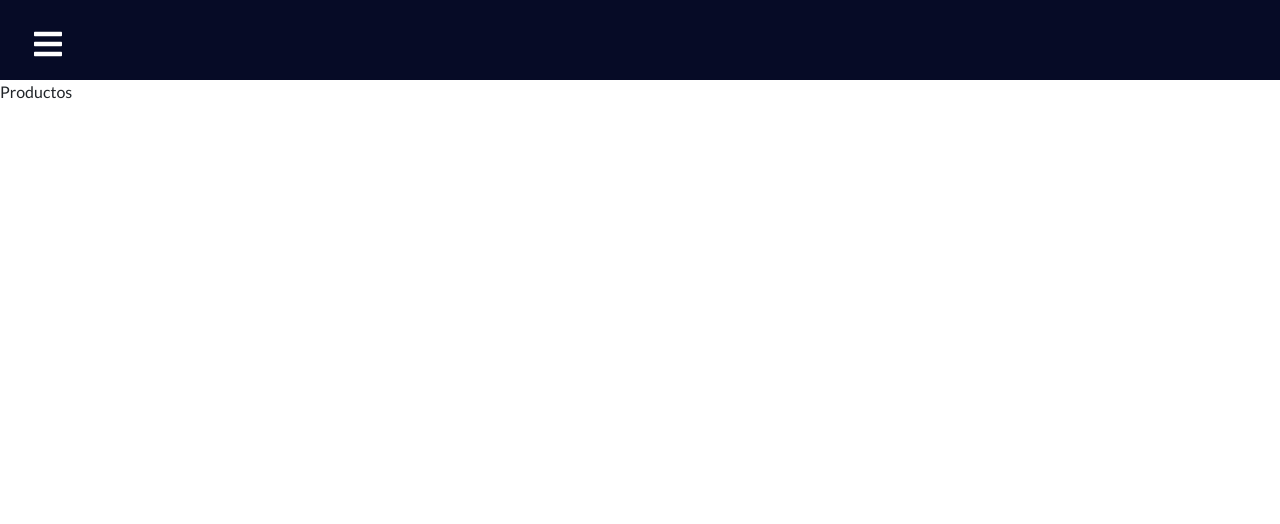
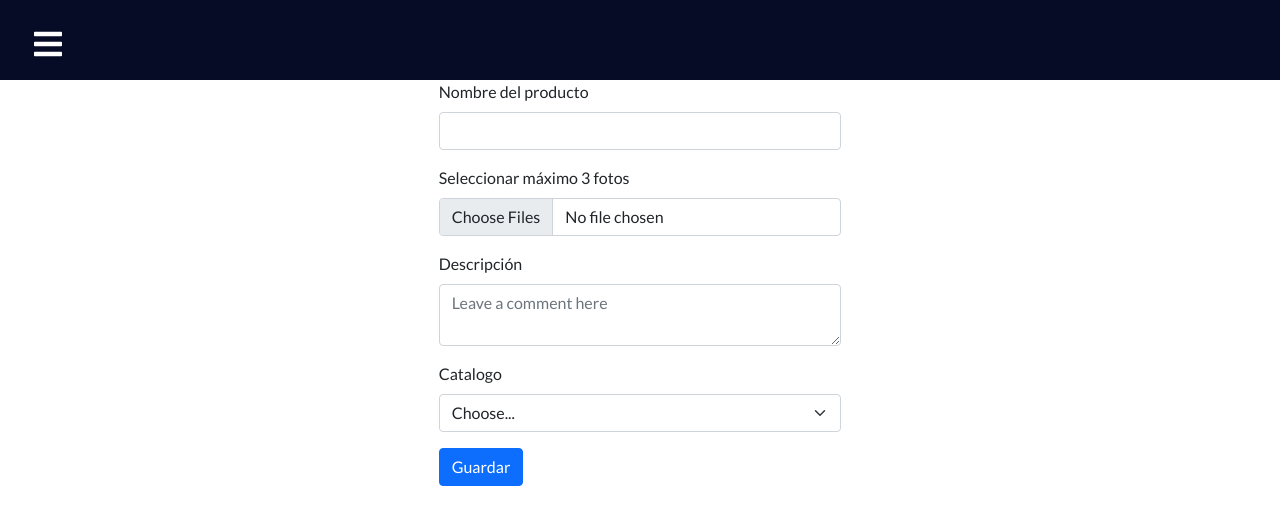
Before and after one commit to angelgarciapineda/Lenders-web-app, a React (Create React App) app: page /products in a window 1280 px wide. Shown: the top 524 px of the page. Built offline with nearby package versions, Linux system fonts and the light colour scheme.

Commit message:
Se agrego pantalla que lista todos los productos de la API

```diff
--- a/src/App.js
+++ b/src/App.js
@@ -1,10 +1,10 @@
 import Login from "./components/login/login";
 import SignUp from "./components/login/register";
-//import Home from "./components/home/home";
 import NavBar from "./components/nav-bar/NavBar";
 import { BrowserRouter as Router, Switch, Route, Link } from "react-router-dom";
 import Home from "./pages/Home";
 import Products from "./pages/Products";
+import ListProducts from "./pages/ListProducts";
 import "./App.css";
 function App() {
   return (
@@ -17,8 +17,9 @@ function App() {
         <Switch>
           <Route path="/" exact component={Home} />
           <Route path="/products" component={Products} />
-          <Route path="/signup" component={SignUp}/>
-          <Route path="/signin" component={Login}/>
+          <Route path="/signup" component={SignUp} />
+          <Route path="/signin" component={Login} />
+          <Route path="/listproducts" component={ListProducts} />
         </Switch>
         {/* <Switch>
           <Route path="/" exact>
--- a/src/components/home/home.jsx
+++ /dev/null
@@ -1,6 +0,0 @@
-import React from "react";
-
-function Home() {
-  return <div>Estoy en home</div>;
-}
-export default Home;
--- a/src/components/nav-bar/SideBarData.js
+++ b/src/components/nav-bar/SideBarData.js
@@ -11,26 +11,26 @@ export const SidebarData = [
     cName: "nav-text",
   },
   {
-    title: "SignIn",
+    title: "Iniciar sesión",
     path: "/signin",
     icon: <AiIcons.AiFillHome />,
     cName: "nav-text",
   },
   {
-    title: "SignUp",
+    title: "Registrase",
     path: "/signup",
     icon: <AiIcons.AiFillHome />,
     cName: "nav-text",
   },
   {
-    title: "Products",
+    title: "Crear productos",
     path: "/products",
     icon: <FaIcons.FaCartPlus />,
     cName: "nav-text",
   },
   {
-    title: "Team",
-    path: "/team",
+    title: "Lista de productos",
+    path: "/listproducts",
     icon: <IoIcons.IoMdPeople />,
     cName: "nav-text",
   },
--- /dev/null
+++ b/src/pages/ListProducts.jsx
@@ -0,0 +1,53 @@
+import React, { useState, useEffect } from "react";
+import axios from "axios";
+
+function ListProducts() {
+  const [products, setProducts] = useState([]);
+
+  useEffect(() => {
+    handleFetchProducts();
+  }, []);
+
+  const handleFetchProducts = async () => {
+    try {
+      await axios
+        .get("http://localhost:3000/productos")
+        .then((response) => {
+          console.log(response.data);
+          setProducts(response.data);
+        })
+        .catch((error) => console.log(error));
+    } catch (error) {
+      console.log("Error creating user: ", error);
+    }
+  };
+
+  return (
+    <div className="container col-md-8">
+      <div class="table-responsive">
+        <table class="table table-striped table-hover">
+          <thead>
+            <tr>
+              <th scope="col">#</th>
+              <th scope="col">Nombre</th>
+              <th scope="col">Descripción</th>
+              <th scope="col">Catalogo</th>
+            </tr>
+          </thead>
+          <tbody>
+            {products.map((item, index) => (
+              <tr>
+                <td>{item.id_producto} </td>
+                <td>{item.nom_producto} </td>
+                <td>{item.descripcion} </td>
+                <td>{item.id_catalogo} </td>
+              </tr>
+            ))}
+          </tbody>
+        </table>
+      </div>
+    </div>
+  );
+}
+
+export default ListProducts;
--- a/src/pages/Products.jsx
+++ b/src/pages/Products.jsx
@@ -1,7 +1,55 @@
 import React from "react";
 
 function Products() {
-  return <div>Productos</div>;
+  return (
+    <div className="container col-sm-4">
+      <form class="row g-3">
+        <div class="col-md-12">
+          <label for="inputEmail4" class="form-label">
+            Nombre del producto
+          </label>
+          <input type="email" class="form-control" id="inputEmail4" />
+        </div>
+        <div class="col-md-12">
+          <label for="formFileMultiple" class="form-label">
+            Seleccionar máximo 3 fotos
+          </label>
+          <input
+            class="form-control"
+            type="file"
+            id="formFileMultiple"
+            multiple
+          />
+        </div>
+        <div class="col-12">
+          <label for="inputAddress" class="form-label">
+            Descripción
+          </label>
+          <textarea
+            class="form-control"
+            placeholder="Leave a comment here"
+            id="floatingTextarea2"
+          ></textarea>
+        </div>
+        <div class="col-md-12">
+          <label for="inputState" class="form-label">
+            Catalogo
+          </label>
+          <select id="inputState" class="form-select">
+            <option selected>Choose...</option>
+            <option>Catalogo 1</option>
+            <option>Catalogo 2</option>
+            <option>Catalogo 3</option>
+          </select>
+        </div>
+        <div class="col-12">
+          <button type="button" class="btn btn-primary">
+            Guardar
+          </button>
+        </div>
+      </form>
+    </div>
+  );
 }
 
 export default Products;
```
